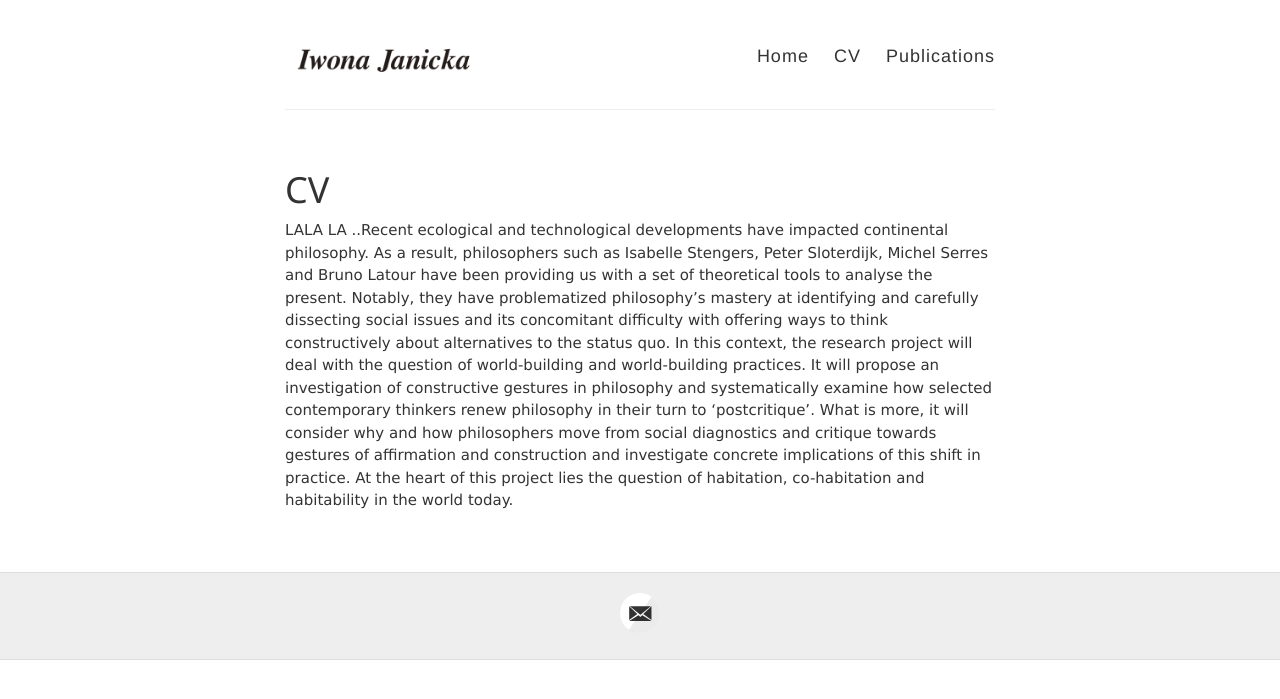
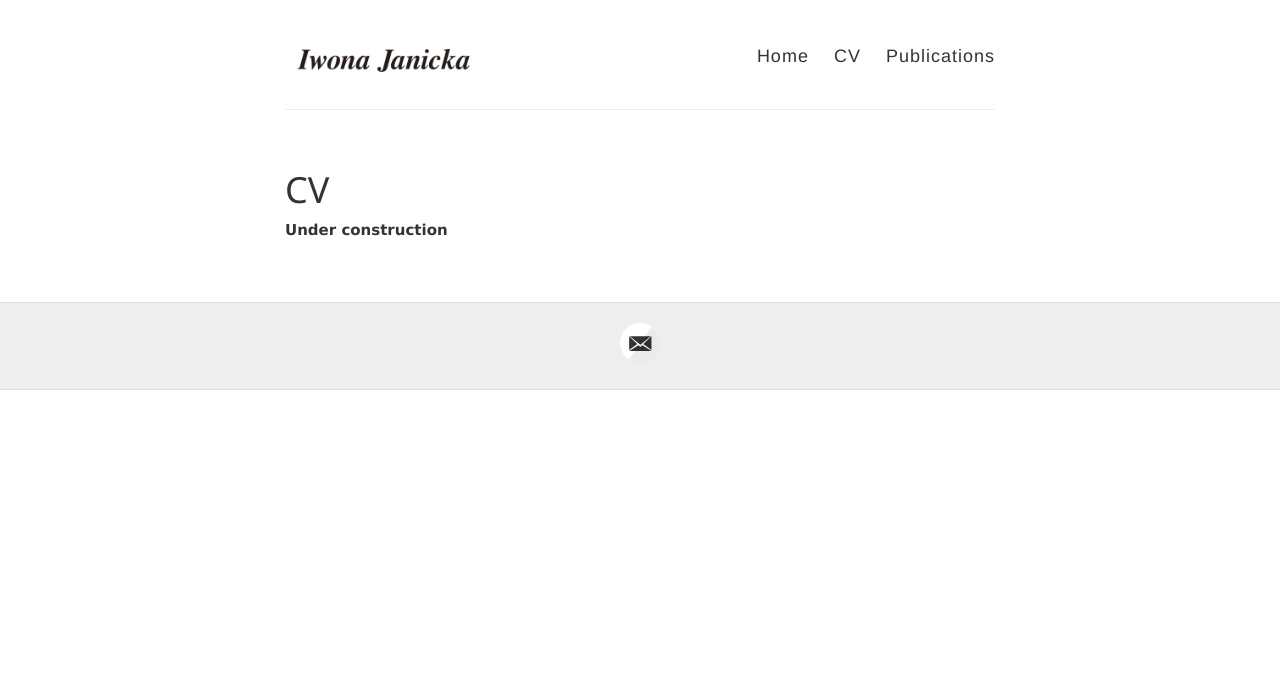
Before and after one commit to IJanicka/IJanicka.github.io, a Jekyll site: the page built from cv.md, in a window 1280 px wide. Shown: the top 699 px of the page. Built offline with Jekyll 4.4.1, drawn with Linux system fonts in a browser that asks for light colours.

Commit message:
Update cv.md

```diff
--- a/cv.md
+++ b/cv.md
@@ -4,4 +4,4 @@ title: CV
 permalink: /cv/
 ---
 
-LALA LA ..Recent ecological and technological developments have impacted continental philosophy. As a result, philosophers such as Isabelle Stengers, Peter Sloterdijk, Michel Serres and Bruno Latour have been providing us with a set of theoretical tools to analyse the present. Notably, they have problematized philosophy’s mastery at identifying and carefully dissecting social issues and its concomitant difficulty with offering ways to think constructively about alternatives to the status quo. In this context, the research project will deal with the question of world-building and world-building practices. It will propose an investigation of constructive gestures in philosophy and systematically examine how selected contemporary thinkers renew philosophy in their turn to ‘postcritique’. What is more, it will consider why and how philosophers move from social diagnostics and critique towards gestures of affirmation and construction and investigate concrete implications of this shift in practice. At the heart of this project lies the question of habitation, co-habitation and habitability in the world today.
+**Under construction**
```
